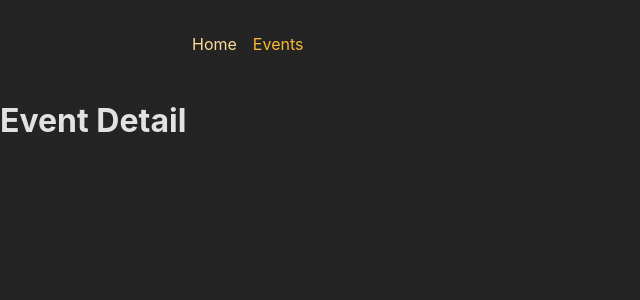
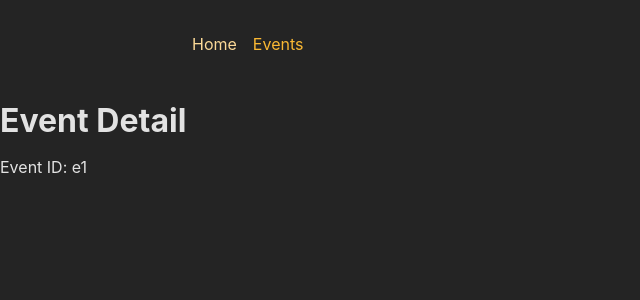
Before and after one commit to Shamoleambo/react-router-partII, a React (Create React App) app in the folder frontend/: page /events/e1 in a window 1280 px wide. Shown: the top 300 px of the page, without its empty margins (0-640 px from the left). Built offline with nearby package versions, Linux system fonts and the light colour scheme.

Commit message:
display the event id in the event details page by using the useParams hook from react-router-dom

```diff
--- a/frontend/src/App.js
+++ b/frontend/src/App.js
@@ -1,6 +1,5 @@
 // Challenge / Exercise
 
-// 7. Output the ID of the selected event on the EventDetailPage
 // BONUS: Add another (nested) layout route that adds the <EventNavigation> component above all /events... page components
 
 import { RouterProvider, createBrowserRouter } from 'react-router-dom'
--- a/frontend/src/pages/EventDetail.js
+++ b/frontend/src/pages/EventDetail.js
@@ -1,5 +1,14 @@
+import { useParams } from 'react-router-dom'
+
 const EventDetailPage = () => {
-  return <h1>Event Detail</h1>
+  const params = useParams()
+
+  return (
+    <>
+      <h1>Event Detail</h1>
+      <p>Event ID: {params.eventId}</p>
+    </>
+  )
 }
 
 export default EventDetailPage
```
